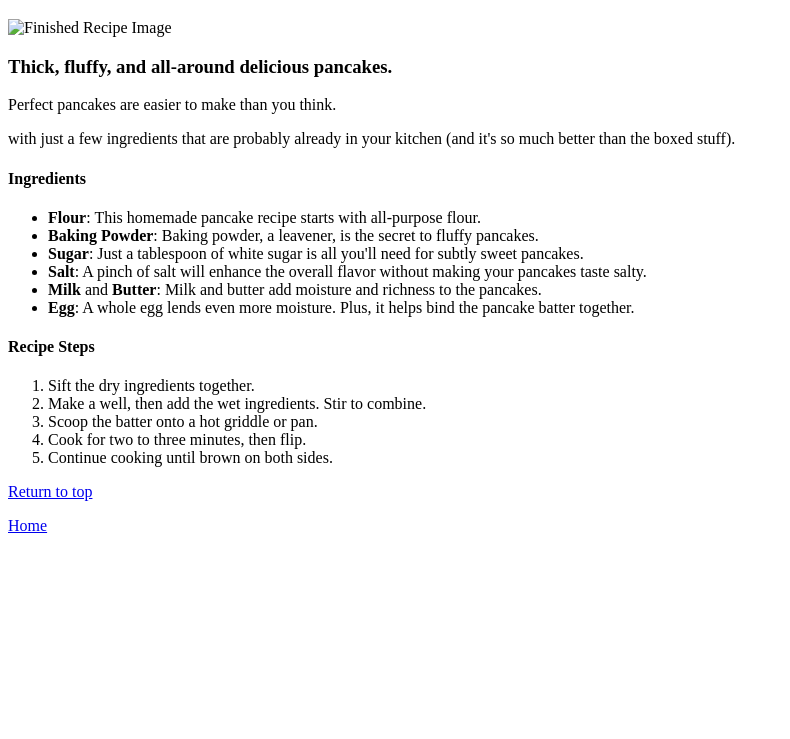
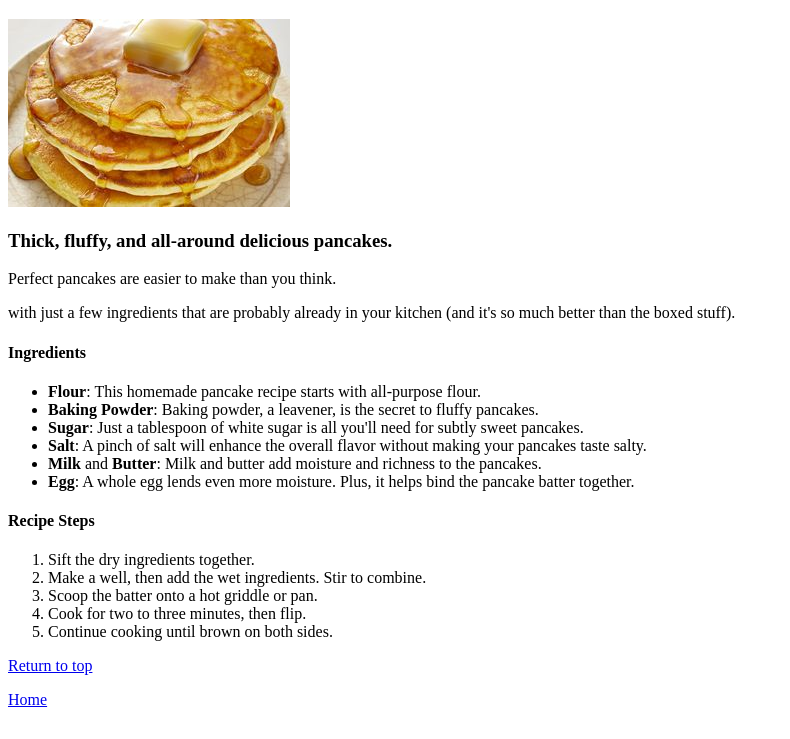
Before and after one commit to Tomas454456/odin-recipes, a plain HTML site: page recipes/pancakes.html in a window 1280 px wide. Shown: the part 61-800 px from the top of the page, without its empty margins (0-790 px from the left). Drawn offline with Linux system fonts and the light colour scheme; the site is published under a folder, as on GitHub Pages, so addresses that start at the root find nothing.

Commit message:
Update pancakes.html

```diff
--- a/recipes/pancakes.html
+++ b/recipes/pancakes.html
@@ -7,7 +7,7 @@
 </head>
 <body>
     <h1>Good Old-Fashioned Pancakes</h1>
-    <img src="/images/Pancake.jpg" alt="Finished Recipe Image">
+    <img src="../images/Pancake.jpg" alt="Finished Recipe Image">
     <h3>Thick, fluffy, and all-around delicious pancakes.</h3>
     <p>Perfect pancakes are easier to make than you think.</p>
     <p>with just a few ingredients that are probably already in your kitchen (and it's so much better than the boxed stuff). </p>
```
